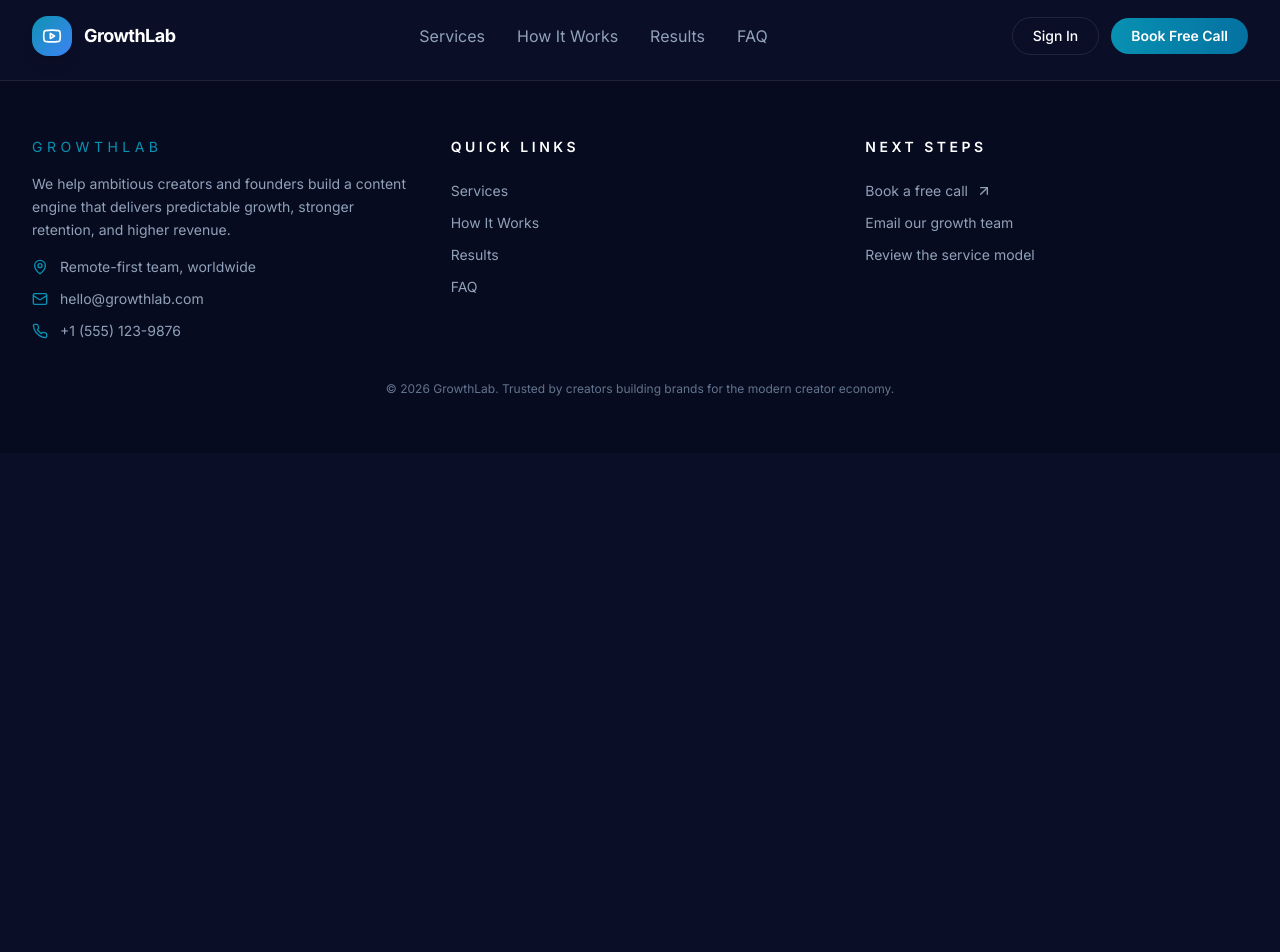
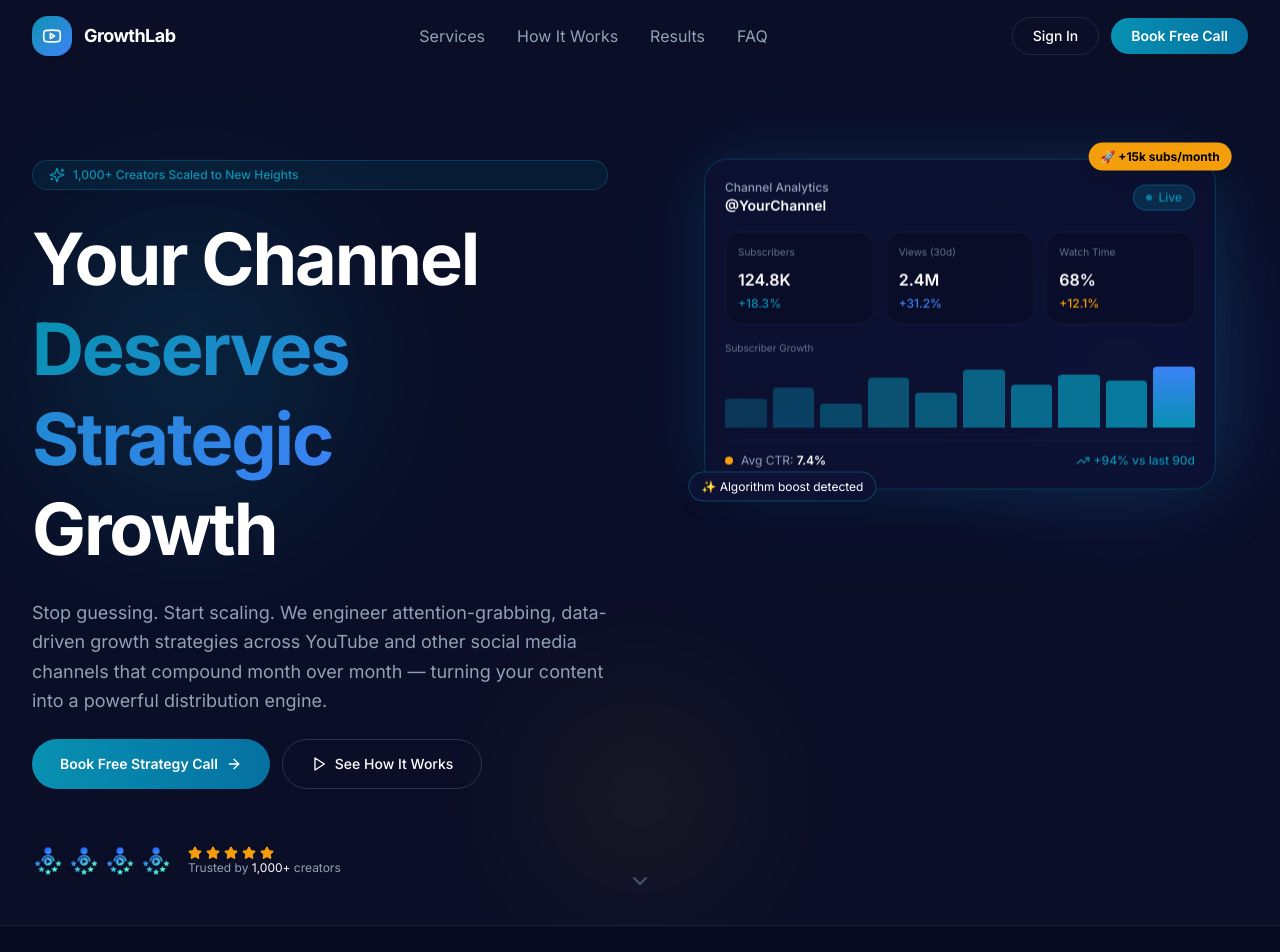
Before and after one commit to Mohammed-Karim226/GrowthLab, a Next.js app: page / in a window 1280 px wide. Shown: the top 952 px of the page. Before the commit the page ends 800 px from the top, so only its background shows below. Built offline with nearby package versions, Linux system fonts and the light colour scheme.

Commit message:
Add HeroSection and AnalyticsDashboard components with styling and animations

```diff
--- /dev/null
+++ b/src/components/home/AnalyticsDashboard.tsx
@@ -0,0 +1,90 @@
+import { motion } from "framer-motion";
+import { TrendingUp } from "lucide-react";
+
+const bars = [45, 62, 38, 78, 55, 91, 67, 83, 74, 95];
+
+export default function AnalyticsDashboard() {
+  return (
+    <motion.div
+       initial={{ opacity: 0, scale: 0.95 }}
+      animate={{opacity: 1,scale: 1 , y: [0, -12, 0] }}
+      transition={{ y: { duration: 5, repeat: Infinity, ease: "easeInOut" }, opacity: { duration: 1.5 }, scale: {duration: 1.5} }}
+      className="relative w-full max-w-lg mx-auto"
+    >
+      <div className="rounded-3xl border border-[#0891B2]/30 bg-[#0D1235]/80 backdrop-blur-xl p-5 shadow-2xl"
+        style={{ boxShadow: "0 0 60px rgba(8,145,178,0.15), 0 0 120px rgba(59,130,246,0.08)" }}>
+        <div className="mb-4 flex items-center justify-between">
+          <div>
+            <p className="text-xs font-medium text-slate-400">Channel Analytics</p>
+            <p className="text-sm font-semibold text-white">@YourChannel</p>
+          </div>
+          <div className="flex items-center gap-1.5 rounded-full bg-[#0891B2]/20 border border-[#0891B2]/40 px-3 py-1 text-xs font-medium text-[#0891B2]">
+            <span className="h-1.5 w-1.5 rounded-full bg-[#0891B2] animate-pulse" />
+            Live
+          </div>
+        </div>
+
+        <div className="grid gap-3 sm:grid-cols-3 mb-4">
+          {[
+            { label: "Subscribers", value: "124.8K", change: "+18.3%", color: "#0891B2" },
+            { label: "Views (30d)", value: "2.4M", change: "+31.2%", color: "#3B82F6" },
+            { label: "Watch Time", value: "68%", change: "+12.1%", color: "#F59E0B" },
+          ].map((stat) => (
+            <div key={stat.label} className="rounded-2xl bg-[#0A0E27]/80 border border-white/5 p-3">
+              <p className="text-[10px] text-slate-500">{stat.label}</p>
+              <p className="mt-2 text-base font-semibold text-white">{stat.value}</p>
+              <p className="mt-1 text-xs font-medium" style={{ color: stat.color }}>{stat.change}</p>
+            </div>
+          ))}
+        </div>
+
+        <div className="mb-3">
+          <p className="mb-2 text-[10px] text-slate-500">Subscriber Growth</p>
+          <div className="flex h-16 items-end gap-1.5">
+            {bars.map((value, index) => (
+              <motion.div
+                key={index}
+                initial={{ scaleY: 0 }}
+                animate={{ scaleY: 1 }}
+                transition={{ delay: index * 0.08, duration: 0.5, ease: "easeOut" }}
+                className="flex-1 rounded-t-sm"
+                style={{
+                  originY: 1,
+                  height: `${value}%`,
+                  background: index === bars.length - 1
+                    ? "linear-gradient(to top, #0891B2, #3B82F6)"
+                    : `rgba(8,145,178,${0.3 + index / bars.length / 1.5})`,
+                }}
+              />
+            ))}
+          </div>
+        </div>
+
+        <div className="flex items-center justify-between border-t border-white/5 pt-3">
+          <div className="flex items-center gap-2 text-slate-400">
+            <span className="h-2 w-2 rounded-full bg-[#F59E0B]" />
+            <span className="text-xs">Avg CTR: <span className="font-semibold text-white">7.4%</span></span>
+          </div>
+          <div className="flex items-center gap-1 text-xs font-medium text-[#0891B2]">
+            <TrendingUp className="h-3.5 w-3.5" />
+            <span>+94% vs last 90d</span>
+          </div>
+        </div>
+      </div>
+
+      <motion.div
+      animate={{ opacity: 1, scale: 1, x: [0, 12, 0] }}
+      transition={{ delay: 0.9, duration: 5, repeat: Infinity, ease: "easeInOut" }}
+      className="absolute -bottom-3 -left-4 rounded-full bg-[#0D1235] border border-[#0891B2]/40 px-3 py-1.5 text-xs text-white shadow-lg">
+        ✨ Algorithm boost detected
+      </motion.div>
+
+      <motion.div
+      animate={{ opacity: 1, scale: 1, x: [0, -12, 0] }}
+      transition={{ delay: 0.9, duration: 5, repeat: Infinity, ease: "easeInOut" }}
+      className="absolute -top-4 -right-4 rounded-full bg-[#F59E0B] px-3 py-1.5 text-xs font-bold text-black shadow-lg">
+        🚀 +15k subs/month
+      </motion.div>
+    </motion.div>
+  );
+}
--- /dev/null
+++ b/src/components/home/HeroSection.tsx
@@ -0,0 +1,134 @@
+import { ArrowRight, ChevronDown, Play, Sparkles, Star } from "lucide-react";
+import AnalyticsDashboard from "@/components/home/AnalyticsDashboard";
+import Image from "next/image";
+import { motion } from "framer-motion";
+
+export default function HeroSection() {
+  return (
+    <section className="relative min-h-[calc(100vh-5rem)] overflow-hidden pt-20 pb-12">
+      <div className="absolute inset-0 pointer-events-none">
+        <div className="absolute left-0 top-24 h-96 w-96 rounded-full bg-[radial-gradient(circle,_#0891B2,_transparent)] opacity-20 blur-3xl" />
+        <div className="absolute right-0 top-32 h-80 w-80 rounded-full bg-[radial-gradient(circle,_#3B82F6,_transparent)] opacity-15 blur-3xl" />
+        <div className="absolute bottom-0 left-1/2 h-64 w-64 -translate-x-1/2 rounded-full bg-[radial-gradient(circle,_#F59E0B,_transparent)] opacity-10 blur-3xl" />
+      </div>
+
+      <div className="mx-auto grid max-w-7xl gap-12 px-4 sm:px-6 lg:grid-cols-2 lg:gap-16 lg:px-8">
+        <div className="relative z-10 flex flex-col justify-center gap-6">
+          <motion.div
+            initial={{ opacity: 0, scale: 0.98 }}
+            animate={{ opacity: 1, scale: 1 }}
+            transition={{ delay: 0.4, duration: 0.9 }}
+            className="inline-flex items-center gap-2 rounded-full border border-[#0891B2]/30 bg-[#0891B2]/10 px-4 py-1.5 text-xs font-medium text-[#0891B2]"
+          >
+            <Sparkles className="h-4 w-4" />
+            1,000+ Creators Scaled to New Heights
+          </motion.div>
+
+          <motion.h1
+            initial={{scale: 0.95 }}
+            animate={{scale: 1 }}
+            transition={{ delay: 0.2, duration: 0.7 }}
+            className="font-satoshi text-4xl leading-tight text-white sm:text-5xl lg:text-6xl xl:text-7xl"
+          >
+            Your Channel
+            <br />
+            <span className="gradient-text-teal">Deserves Strategic</span>
+            <br />
+            Growth
+          </motion.h1>
+
+          <motion.p
+           initial={{scale: 0.90 }}
+            animate={{scale: 1 }}
+            transition={{ delay: 0.4, duration: 0.9 }}
+          className="max-w-xl text-base leading-relaxed text-slate-400 sm:text-lg">
+            Stop guessing. Start scaling. We engineer attention-grabbing,
+            data-driven growth strategies across YouTube and other social media
+            channels that compound month over month — turning your content into
+            a powerful distribution engine.
+          </motion.p>
+
+          <div className="flex flex-col gap-3 sm:flex-row">
+            <motion.a
+              initial={{ opacity: 0, scale: 0.95 }}
+              animate={{ opacity: 1, scale: 1 }}
+              transition={{ delay: 0.6, duration: 0.9 }}
+              href="#contact"
+              className="inline-flex items-center justify-center gap-2 rounded-full bg-gradient-to-r from-[#0891B2] to-[#0671A1] px-7 py-3.5 text-sm font-semibold text-white transition hover:opacity-95"
+            >
+              Book Free Strategy Call
+              <ArrowRight className="h-4 w-4" />
+            </motion.a>
+            <motion.a
+              initial={{ opacity: 0, scale: 0.95 }}
+              animate={{ opacity: 1, scale: 1 }}
+              transition={{ delay: 0.8, duration: 0.9 }}
+              href="#how-it-works"
+              className="inline-flex items-center justify-center gap-2 rounded-full border border-white/15 px-7 py-3.5 text-sm font-medium text-white transition hover:border-white/30"
+            >
+              <Play className="h-4 w-4" />
+              See How It Works
+            </motion.a>
+          </div>
+
+          <div className="mt-8 flex items-center gap-4">
+            <div className="flex space-x-1">
+              {[1, 2, 3, 4].map((index) => (
+                <motion.div
+                  initial={{ opacity: 0, scale: 0 }}
+                  animate={{ opacity: 1, scale: 1 }}
+                  transition={{ delay: index * 0.1 }}
+                  key={index}
+                >
+                  <Image
+                    key={index}
+                    src="/images/creator.png"
+                    alt="Profile placeholder"
+                    width={32}
+                    height={32}
+                    className="h-8 w-8 rounded-full border-2 border-[#0A0E27] object-cover"
+                  />
+                </motion.div>
+              ))}
+            </div>
+            <div>
+              <div className="flex items-center gap-1">
+                {[...Array(5)].map((_, idx) => (
+                  <motion.div
+                    initial={{ opacity: 0, scale: 0 }}
+                    animate={{ opacity: 1, scale: 1 }}
+                    transition={{ delay: idx * 0.1 + 0.5 }}
+                    key={idx}
+                  >
+                    <Star
+                      key={idx}
+                      className="h-3.5 w-3.5 text-[#F59E0B]"
+                      fill="currentColor"
+                      stroke="currentColor"
+                    />
+                  </motion.div>
+                ))}
+              </div>
+              <motion.p
+                initial={{ opacity: 0 }}
+                animate={{ opacity: 1 }}
+                transition={{ delay: 1.2 }}
+                className="text-xs text-slate-400"
+              >
+                Trusted by <span className="text-white">1,000+</span> creators
+              </motion.p>
+            </div>
+          </div>
+        </div>
+
+        <div className="relative z-10">
+          <AnalyticsDashboard />
+        </div>
+      </div>
+
+      <div className="absolute inset-x-0 bottom-8 flex justify-center text-slate-600">
+        <ChevronDown className="h-6 w-6" />
+      </div>
+    </section>
+  );
+}
--- a/src/components/home/HomePage.tsx
+++ b/src/components/home/HomePage.tsx
@@ -4,6 +4,7 @@ import { useEffect, useState } from "react";
 import NavBar from "@/components/home/NavBar";
 import Footer from "@/components/home/Footer";
 import { navLinks, problems, steps, benefits, stats, testimonials, faqs } from "@/lib/landing";
+import HeroSection from "./HeroSection";
 
 export default function HomePage() {
   const [openFaq, setOpenFaq] = useState<number | null>(0);
@@ -20,7 +21,7 @@ export default function HomePage() {
     <div className="min-h-screen overflow-x-hidden bg-[#0A0E27]">
       <NavBar navLinks={navLinks} scrolled={scrolled} />
       <main className="pt-20">
-
+          <HeroSection />
         <Footer />
       </main>
     </div>
```
Also changed, not shown: public/images/creator.png (added), public/images/man.png (added).
